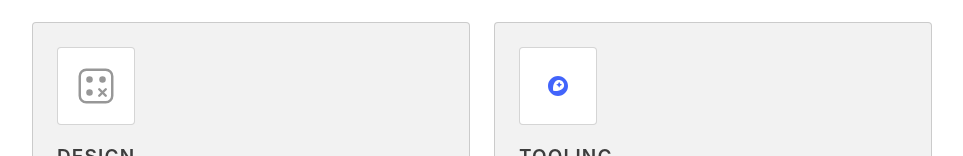
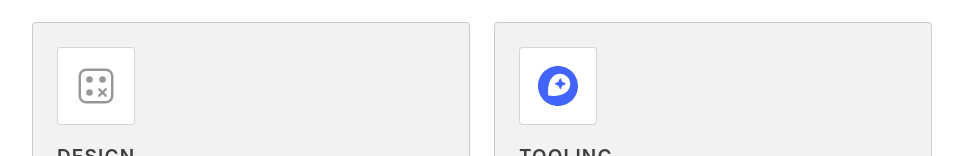
Before and after one commit to p0slyx23/irabor.com.ng, a React (Vite) app: page /resources in a window 1280 px wide. Shown: the part 2694-2850 px from the top of the page, without its empty margins (158-1121 px from the left). Built offline with nearby package versions, Linux system fonts and the light colour scheme.

Commit message:
monogram

```diff
--- a/src/components/atoms/MonogramBadge.jsx
+++ b/src/components/atoms/MonogramBadge.jsx
@@ -152,6 +152,24 @@ function FirebaseLogo() {
       ></path>
     </svg>
   );
+}
+
+function MapboxLogo() {
+  return (
+    <svg
+      aria-hidden="true"
+      className="monogram-badge__logo monogram-badge__logo--mapbox"
+      height="40"
+      viewBox="0 0 256 256"
+      width="40"
+      xmlns="http://www.w3.org/2000/svg"
+    >
+      <path
+        d="M128 0C57.305 0 0 57.305 0 128s57.305 128 128 128 128-57.305 128-128S198.695 0 128 0Zm60.76 159.388c-43.77 43.77-121.952 29.804-121.952 29.804S52.697 111.154 96.612 67.24c24.333-24.333 64.647-23.325 90.133 2.015 25.485 25.341 26.349 65.8 2.015 90.133Zm-46.074-84.373-12.526 25.772-25.773 12.526 25.773 12.526 12.526 25.773 12.526-25.773 25.773-12.526-25.773-12.526-12.526-25.773Z"
+        fill="#4264FB"
+      />
+    </svg>
+  )
 }
 
 function NodeLogo() {
@@ -406,6 +424,9 @@ function renderLogoForLabel(label = "") {
     case "fb":
     case "firebase":
       return <FirebaseLogo />;
+    case "map":
+    case "mapbox":
+      return <MapboxLogo />;
     case "ts":
       return <TypeScriptLogo />;
     case "dt":
--- a/src/content/siteContent.js
+++ b/src/content/siteContent.js
@@ -2,7 +2,6 @@ import { getContentDateSortValue } from "../core/dateFormatting.js";
 import excacoCoverImage from "../assets/images/projects/excaco-cover.webp";
 import lgscElectionCoverImage from "../assets/images/projects/lgscelection-cover.webp";
 import lugspaceCoverImage from "../assets/images/projects/lugspace-cover.webp";
-import mapboxLogoImage from "../assets/images/mapbox-seeklogo.svg";
 import payshipCoverImage from "../assets/images/projects/payship-cover.webp";
 import placeholderCoverImage from "../assets/images/projects/placeholder-cover.webp";
 import primewaveCleaningCoverImage from "../assets/images/projects/primewave-cleaning-cover.webp";
@@ -1838,10 +1837,6 @@ export const resources = [
     category: "Tooling",
     logoText: "map",
     logoTone: "green",
-    image: {
-      src: mapboxLogoImage,
-      alt: "Mapbox logo",
-    },
     description:
       "Location search and map-based address workflows used for service booking and operational planning.",
   },
--- a/src/styles/components.css
+++ b/src/styles/components.css
@@ -465,6 +465,12 @@
   /* height: var(--icon-size-resource); */
 }
 
+.monogram-badge__logo.monogram-badge__logo--mapbox,
+.monogram-badge--lg .monogram-badge__logo.monogram-badge__logo--mapbox {
+  width: 40px;
+  height: 40px;
+}
+
 .monogram-badge--sky {
   background: #cee4fb;
   color: #4577bb;
```
